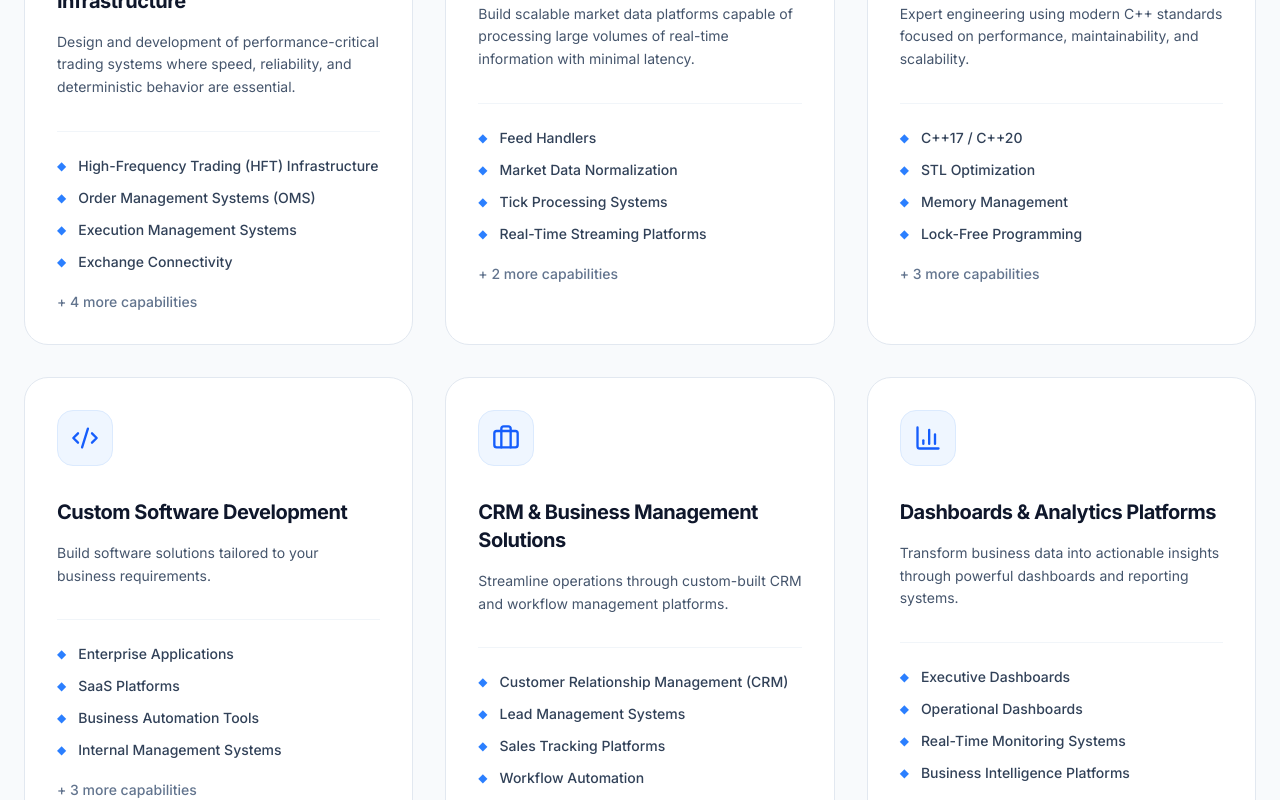
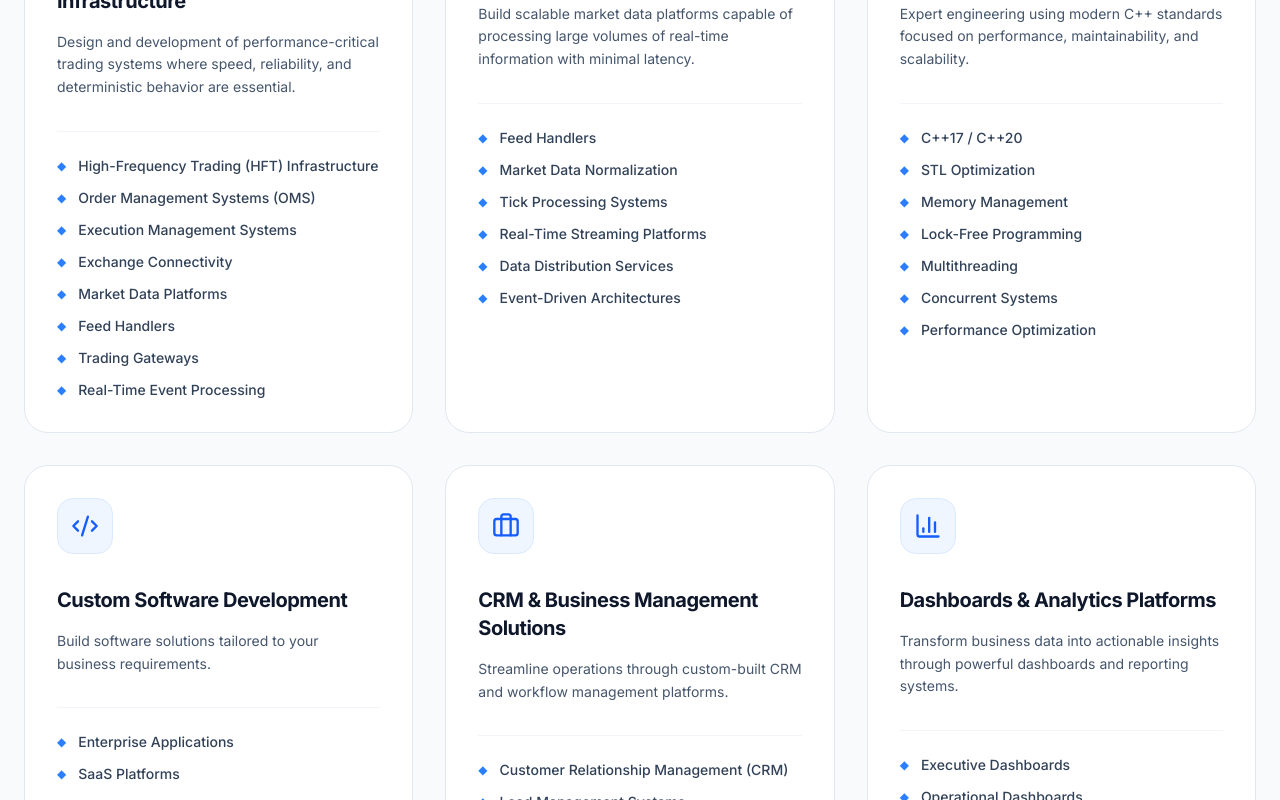
Before and after one commit to nis2795-lang/menvish-ai, a React (Vite) app: page / in a window 1280 px wide. Shown: the part 2060-2860 px from the top of the page. Built offline with nearby package versions, Linux system fonts and the light colour scheme.

Commit message:
Fix website issue

```diff
--- a/src/components/Services.tsx
+++ b/src/components/Services.tsx
@@ -36,17 +36,12 @@ export function Services() {
                 </p>
                 <div className="pt-6 border-t border-slate-100">
                   <ul className="space-y-3">
-                    {service.features.slice(0, 4).map((feature, i) => (
+                    {service.features.map((feature, i) => (
                       <li key={i} className="text-sm font-medium text-slate-700 flex items-start gap-3">
                         <span className="text-blue-500 mt-0.5 text-xs">◆</span>
                         <span>{feature}</span>
                       </li>
                     ))}
-                    {service.features.length > 4 && (
-                      <li className="text-sm font-medium text-slate-500 flex items-center gap-3 pt-2">
-                        <span>+ {service.features.length - 4} more capabilities</span>
-                      </li>
-                    )}
                   </ul>
                 </div>
               </motion.div>
```
